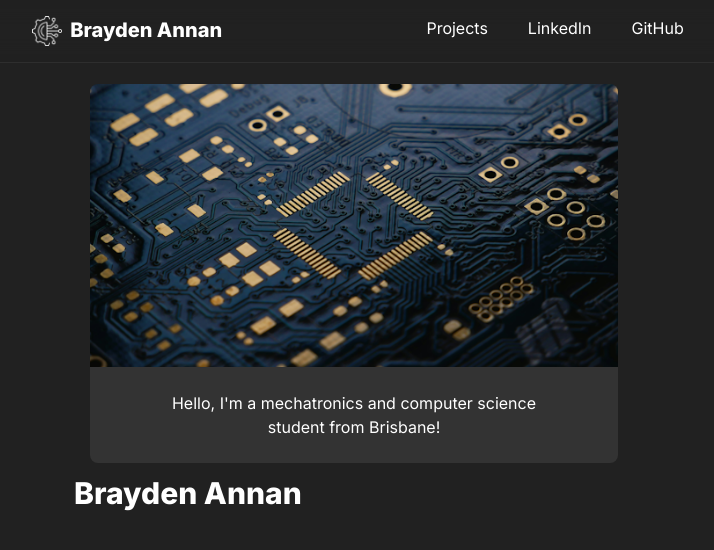
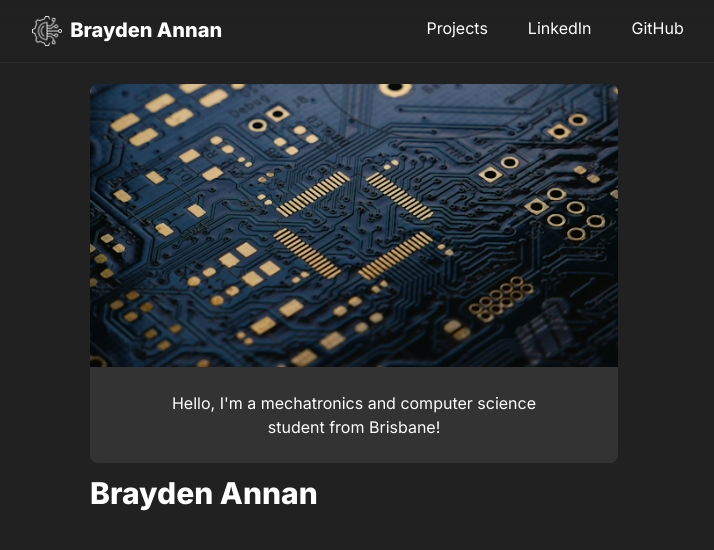
Before and after one commit to Abdenry/webPortfolio, a Next.js app: page / in a window 1280 px wide. Shown: the top 550 px of the page, without its empty margins (286-1000 px from the left). Built offline with nearby package versions, Linux system fonts and the light colour scheme.

Commit message:
Updated positioning

```diff
--- a/app/page.tsx
+++ b/app/page.tsx
@@ -5,9 +5,9 @@ export default function Home() {
   return (
     <main className="pt-[60px] bg-[#212121] min-h-[4000px]">
       {/* Main Contatiner */}
-      <div className="container mx-auto max-w-[600px] px-3">
+      <div className="container mx-auto max-w-[600px] px-3 pt-6">
         {/* Hero Card w/Image*/}
-        <div className="flex flex-col pt-6 text-white px-6 items-center ">
+        <div className="flex flex-col  px-6 text-white  items-center ">
           <Image
             className="rounded-t-lg"
             src={heroImage}
@@ -24,7 +24,7 @@ export default function Home() {
           </div>
         </div>
         {/* Detailed Info */}
-        <div className="text-white text-3xl text-nowrap flex justify-between px-2">
+        <div className="text-white text-3xl text-nowrap flex justify-between px-6">
           <h1 className=" font-extrabold"> Brayden Annan</h1>
         </div>
       </div>
```
